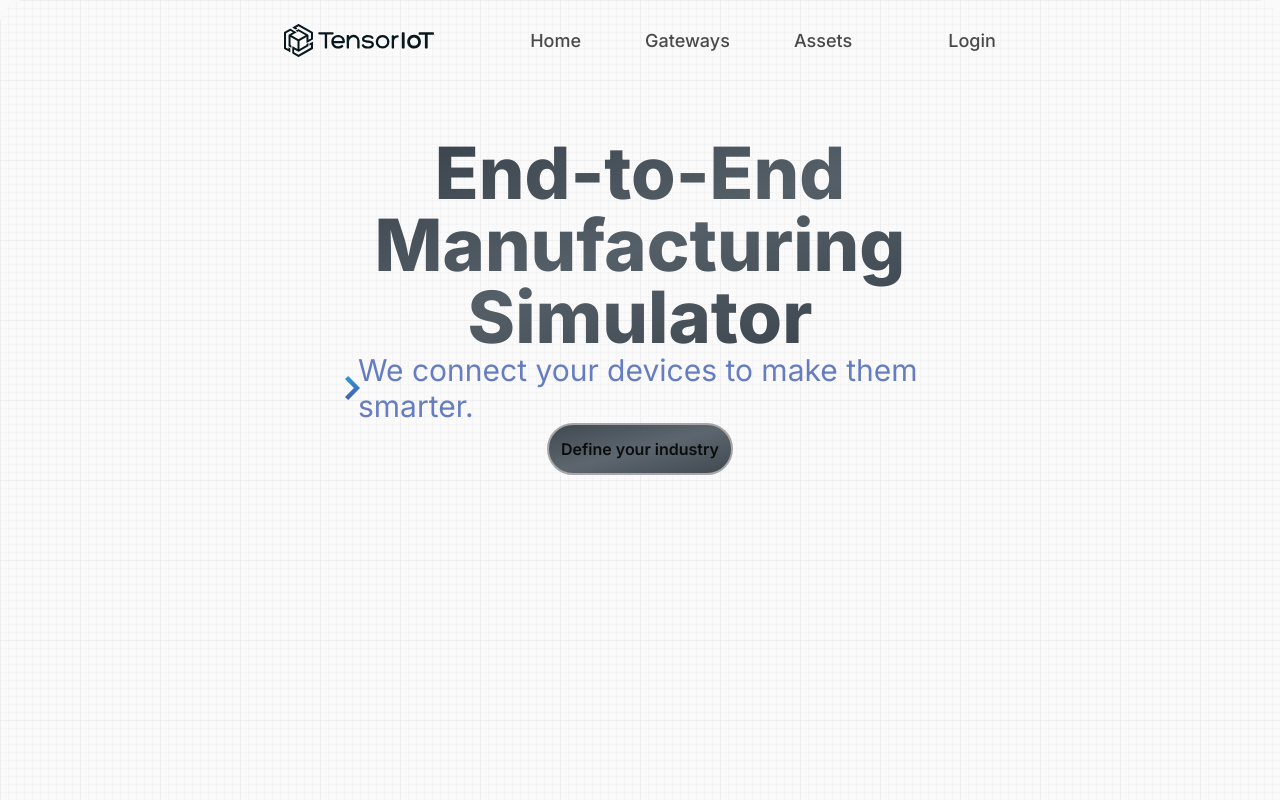
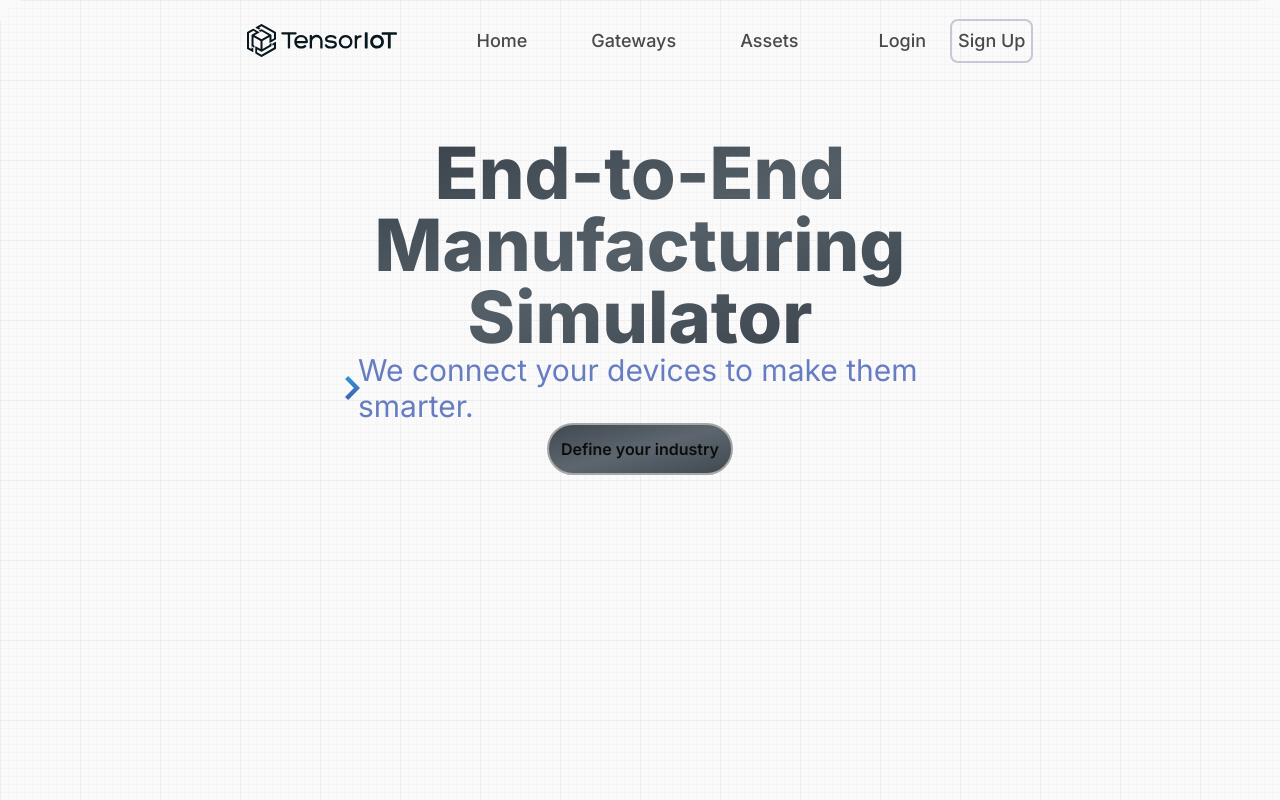
Before and after one commit to tachorzy/Team-WDD-End-to-End-Manufacturing-Simulator, a Next.js app in the folder code/manufacturing-sim/: page / in a window 1280 px wide. Shown: the top 800 px of the page. Built offline with nearby package versions, Linux system fonts and the light colour scheme.

Commit message:
featur: added SignUpButton component

```diff
--- a/code/manufacturing-sim/components/Navbar/Navbar.tsx
+++ b/code/manufacturing-sim/components/Navbar/Navbar.tsx
@@ -1,7 +1,7 @@
 import React from "react";
 import Image from "next/image";
 import Link from "next/link";
-import Sidebar from "./Sidebar.client";
+import SignUpButton from "./SignUpButton";
 
 const Navbar: React.FC = () => {
     const navbarLinks = [
@@ -11,7 +11,7 @@ const Navbar: React.FC = () => {
     ];
 
     return (
-        <div className="flex flex-row items-center justify-center gap-x-[15%] mx-48 mt-2">
+        <div className="flex flex-row items-center justify-center gap-x-[10%] mx-28 mt-2">
             <Image
                 src="/branding/TensorIoT-Logo-Black.svg"
                 width={150}
@@ -28,13 +28,12 @@ const Navbar: React.FC = () => {
                     </div>
                 ))}
             </div>
-            <div>
+            <div className="flex flex-row gap-x-6 items-center justify-center">
                 <Link href={"/"}>
                     <h1 className="text-lg font-medium text-[#494949]">{"Login"}</h1>
                 </Link>
+                <SignUpButton/>
             </div>
-
-
         </div>
     );
 };
--- /dev/null
+++ b/code/manufacturing-sim/components/Navbar/SignUpButton.tsx
@@ -0,0 +1,15 @@
+import React from "react";
+import Image from "next/image";
+import Link from "next/link";
+
+const SignUpButton: React.FC = () => {
+    return (
+        <div className="flex flex-row border-2 border-[#C5C9D6] border-solid rounded-lg text-[#494949]">
+            <Link href={"/"}>
+                <h1 className="text-lg font-medium text-[#494949] p-1.5">{"Sign Up"}</h1>
+            </Link>
+        </div>
+    );
+};
+
+export default SignUpButton;
```
